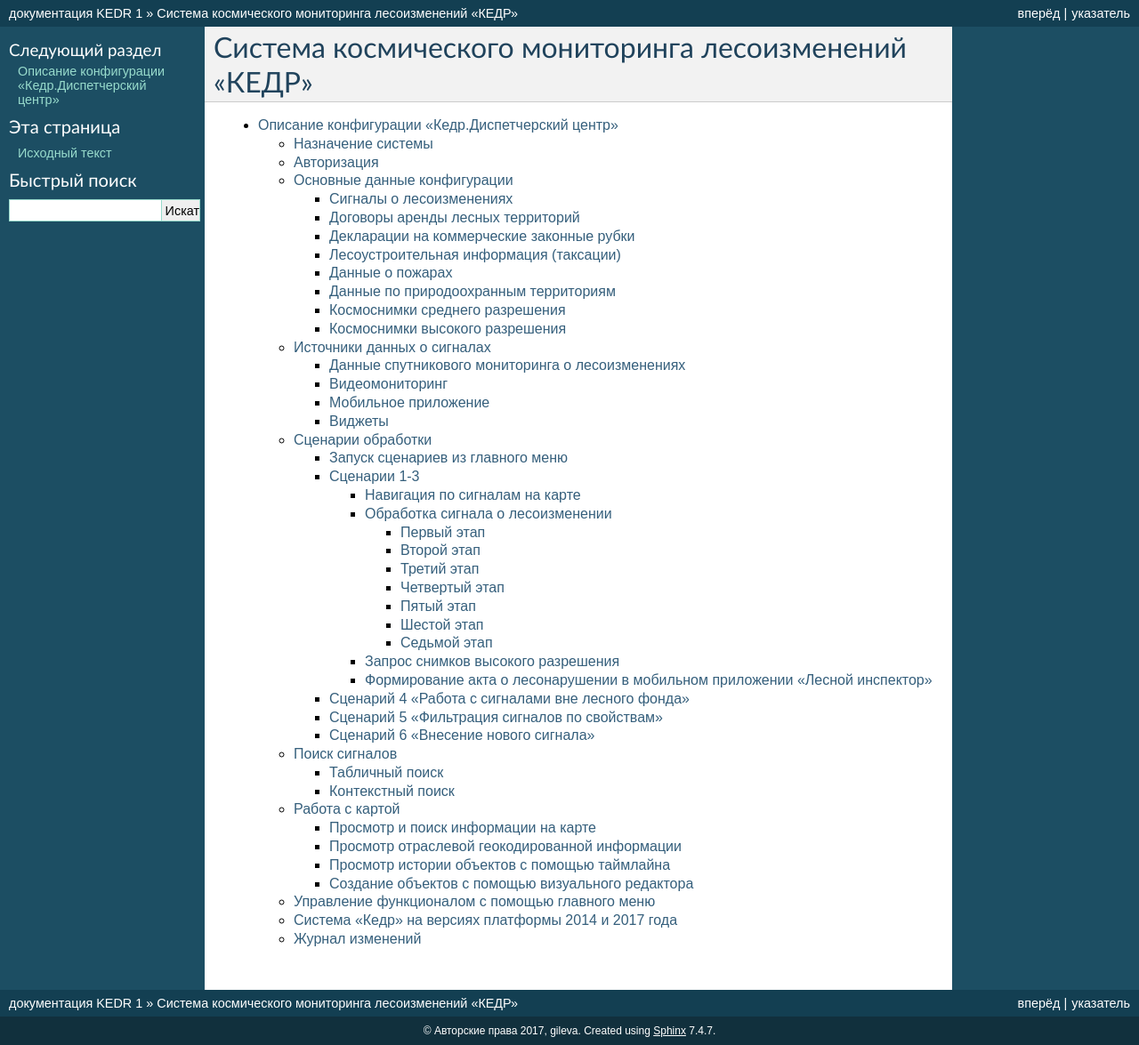
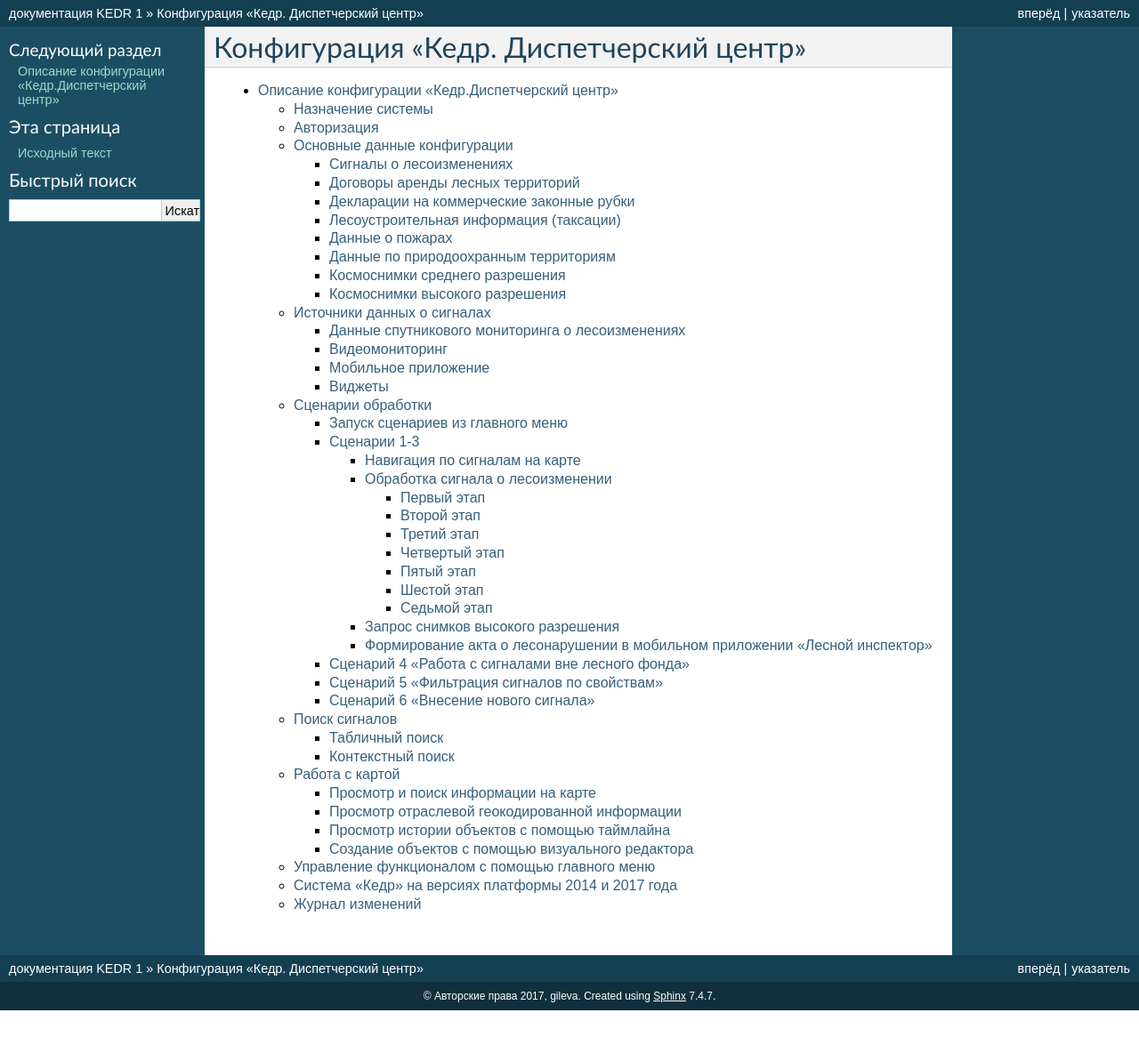
Before and after one commit to citoruspm/kedrsys, a Sphinx documentation site: the page built from source/index.rst, in a window 1280 px wide. Shown: the whole page at 89% size. Built offline with Sphinx 7.4.7, drawn with Linux system fonts in a browser that asks for light colours; formulas are drawn with MathJax 3; after the commit the page ends 1136 px from its top, so only the background shows below that.

Commit message:
Update index.rst

```diff
--- a/source/index.rst
+++ b/source/index.rst
@@ -1,5 +1,5 @@
-Система космического мониторинга лесоизменений «КЕДР»
-=====================================================
+Конфигурация «Кедр. Диспетчерский центр»
+========================================
 
 .. toctree::
    :maxdepth: 5
```
